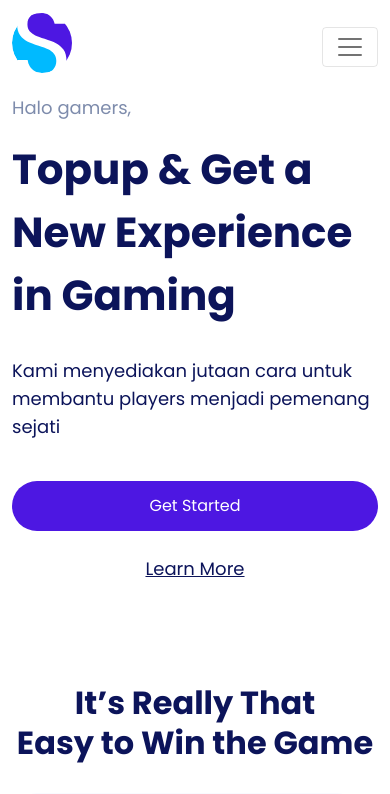
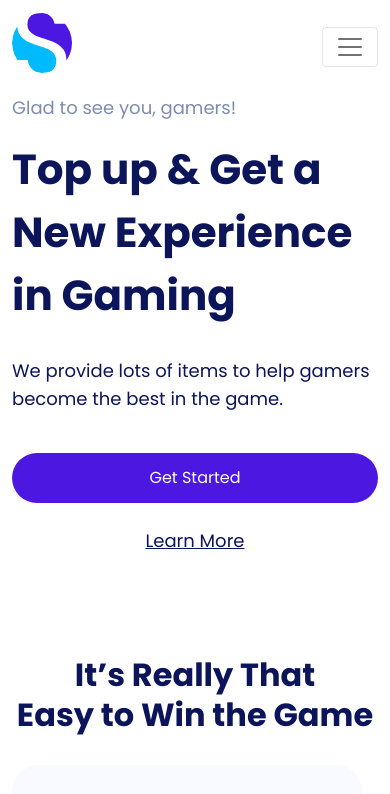
Before and after one commit to alvinmdj/next-gamestore, a Next.js app: page / in a window 390 px wide. Shown: the top 794 px of the page. Built offline with nearby package versions, Linux system fonts and the light colour scheme.

Commit message:
adjust content

```diff
--- a/components/organisms/MainBanner/index.tsx
+++ b/components/organisms/MainBanner/index.tsx
@@ -7,22 +7,33 @@ const MainBanner = () => {
 				<div className='row gap-lg-0 gap-5'>
 					<div className='col-lg-6 col-12 my-auto'>
 						<p className='text-support text-lg color-palette-2'>
-							Halo gamers,
+							Glad to see you, gamers!
 						</p>
 						<h1 className='header-title color-palette-1 fw-bold'>
-							Topup & Get <span className='d-sm-inline d-none'>a</span><span className='d-sm-none d-inline'>a
-							</span><span className='underline-blue'> New</span> <br className='d-sm-block d-none' /> <span
-								className='underline-blue'>Experience</span> in Gaming
+							Top up & Get
+							{' '}
+							<span className='d-sm-inline d-none'>a</span>
+							<span className='d-sm-none d-inline'>a</span>
+							<span className='underline-blue'> New</span>
+							{' '}
+							<br className='d-sm-block d-none' />
+							{' '}
+							<span className='underline-blue'>Experience</span>
+							{' '}
+							in Gaming
 						</h1>
-						<p className='mt-30 mb-40 text-lg color-palette-1'>Kami menyediakan jutaan cara untuk membantu<br
-							className='d-md-block d-none' /> players menjadi pemenang sejati
+						<p className='mt-30 mb-40 text-lg color-palette-1'>
+							We provide lots of items to help
+							<br className='d-md-block d-none' />
+							{' '}
+							gamers become the best in the game.
 						</p>
 						<div className='d-flex flex-lg-row flex-column gap-4'>
-							<a className='btn btn-get text-lg text-white rounded-pill' href='#feature' role='button'>Get
-								Started
+							<a className='btn btn-get text-lg text-white rounded-pill' href='#feature' role='button'>
+								Get Started
 							</a>
-							<a className='btn-learn text-lg color-palette-1 my-auto text-center' href='#' role='button'>Learn
-								More
+							<a className='btn-learn text-lg color-palette-1 my-auto text-center' href='#' role='button'>
+								Learn More
 							</a>
 						</div>
 					</div>
--- a/components/organisms/Story/index.tsx
+++ b/components/organisms/Story/index.tsx
@@ -18,7 +18,7 @@ const Story = () => {
                 Be the Champion.
               </h2>
               <p className='text-lg color-palette-1 mb-30'>
-                We provide multiple choice
+                We provide lots of items
                 {' '}
                 <br className='d-sm-block d-none' />
                 to help gamers become
```
